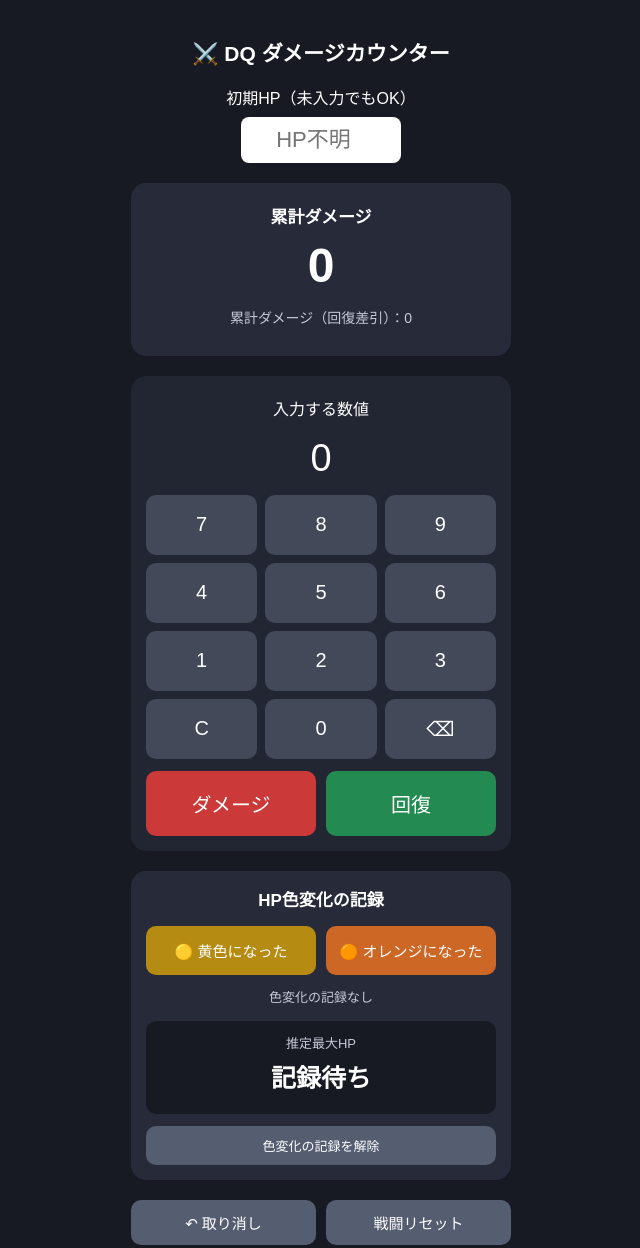
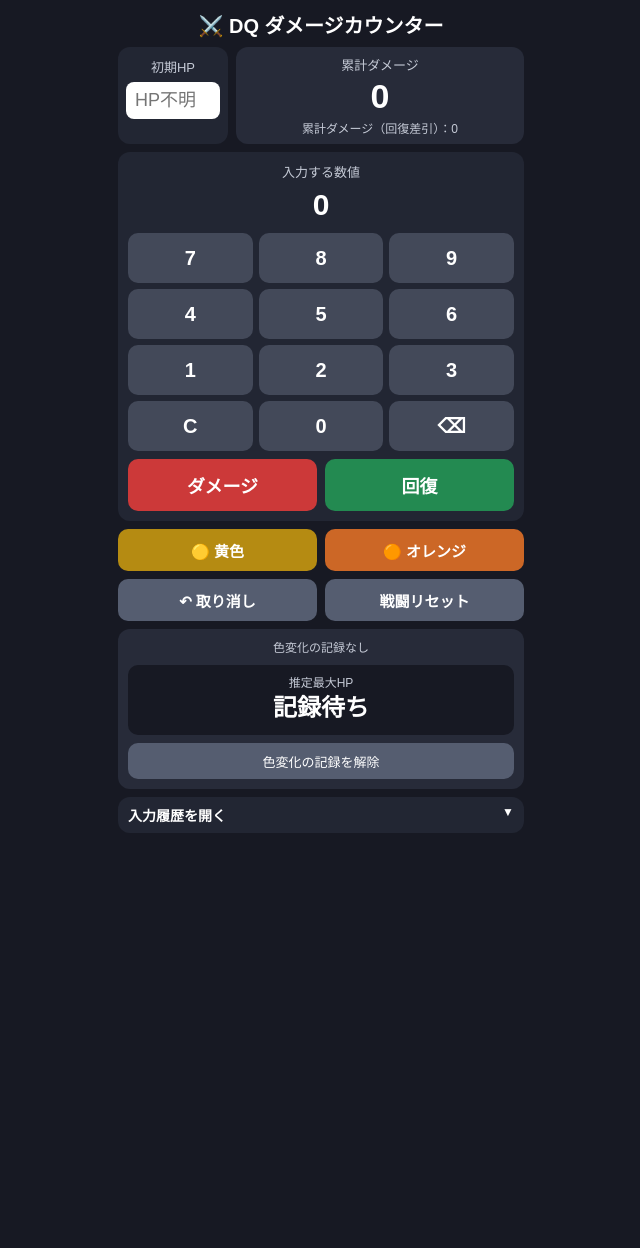
Before and after one commit to tomizukakou91-design/DQ-Damage-Counter, a plain HTML site: page index.html in a window 1280 px wide. Shown: the top 1248 px of the page, without its empty margins (319-959 px from the left). After the commit the page ends 845 px from the top, so only its background shows below. Drawn offline with Linux system fonts and the light colour scheme.

Commit message:
Add files via upload

```diff
--- a/index.html
+++ b/index.html
@@ -1,4 +1,3 @@
-
 <!DOCTYPE html>
 <html lang="ja">
 <head>
@@ -10,19 +9,25 @@
 </head>
 <body>
     <main class="app">
-        <h2>⚔️ DQ ダメージカウンター</h2>
+        <h1>⚔️ DQ ダメージカウンター</h1>
 
-        <label for="maxHP">初期HP（未入力でもOK）</label>
-        <input type="number" id="maxHP" placeholder="HP不明">
+        <section class="top-panel">
+            <div class="hp-input-area">
+                <label for="maxHP">初期HP</label>
+                <input type="number" id="maxHP" placeholder="HP不明">
+            </div>
 
-        <section class="result">
-            <h3 id="hpLabel">累計ダメージ</h3>
-            <div id="display">0</div>
-            <p id="totalDisplay">累計ダメージ：0</p>
+            <div class="result-card">
+                <div class="result-main">
+                    <p id="hpLabel">累計ダメージ</p>
+                    <div id="display">0</div>
+                </div>
+                <p id="totalDisplay">累計ダメージ（回復差引）：0</p>
+            </div>
         </section>
 
         <section class="calculator">
-            <p>入力する数値</p>
+            <p class="calc-label">入力する数値</p>
             <div id="amountDisplay">0</div>
 
             <div class="number-grid">
@@ -40,24 +45,20 @@
                 <button data-key="⌫">⌫</button>
             </div>
 
-            <div class="action-grid">
+            <div class="main-actions">
                 <button id="damageBtn" class="damage">ダメージ</button>
                 <button id="healBtn" class="heal">回復</button>
             </div>
         </section>
 
+        <section class="sub-actions">
+            <button id="yellowBtn" class="yellow-btn">🟡 黄色</button>
+            <button id="orangeBtn" class="orange-btn">🟠 オレンジ</button>
+            <button id="undoBtn" class="sub-btn">↶ 取り消し</button>
+            <button id="resetBtn" class="sub-btn">戦闘リセット</button>
+        </section>
+
         <section class="color-tracker">
-            <h3>HP色変化の記録</h3>
-
-            <div class="color-buttons">
-                <button id="yellowBtn" class="yellow-btn">
-                    🟡 黄色になった
-                </button>
-                <button id="orangeBtn" class="orange-btn">
-                    🟠 オレンジになった
-                </button>
-            </div>
-
             <div id="colorRecords" class="color-records">
                 色変化の記録なし
             </div>
@@ -73,15 +74,10 @@
             </button>
         </section>
 
-        <div class="controls">
-            <button id="undoBtn">↶ 取り消し</button>
-            <button id="resetBtn">戦闘リセット</button>
-        </div>
-
-        <section class="history">
-            <h3>入力履歴</h3>
+        <details class="history-panel">
+            <summary>入力履歴を開く</summary>
             <ul id="historyList"></ul>
-        </section>
+        </details>
     </main>
 </body>
 </html>
--- a/style.css
+++ b/style.css
@@ -1,112 +1,155 @@
-
 * {
     box-sizing: border-box;
 }
 
-body {
+html, body {
     margin: 0;
+    padding: 0;
     background: #171923;
     color: white;
     font-family: sans-serif;
 }
 
+body {
+    min-height: 100dvh;
+}
+
 .app {
-    max-width: 420px;
-    margin: auto;
-    padding: 20px;
+    max-width: 430px;
+    margin: 0 auto;
+    padding: 10px 12px 12px;
+}
+
+h1 {
+    margin: 0 0 8px;
+    font-size: 20px;
     text-align: center;
 }
 
-h2 {
-    font-size: 21px;
+.top-panel {
+    display: grid;
+    grid-template-columns: 110px 1fr;
+    gap: 8px;
+    margin-bottom: 8px;
+    align-items: stretch;
 }
 
-label {
+.hp-input-area {
+    background: #222633;
+    border-radius: 12px;
+    padding: 10px 8px;
+    text-align: center;
+}
+
+.hp-input-area label {
     display: block;
-    margin: 15px 0 8px;
+    font-size: 13px;
+    margin-bottom: 6px;
+    color: #c5cad6;
 }
 
 #maxHP {
-    width: 160px;
-    padding: 10px;
-    font-size: 22px;
+    width: 100%;
+    padding: 8px 6px;
+    font-size: 18px;
     text-align: center;
     border-radius: 8px;
     border: none;
 }
 
-.result {
+.result-card {
     background: #272b39;
-    border-radius: 15px;
-    padding: 15px;
-    margin: 20px 0;
+    border-radius: 12px;
+    padding: 8px 10px;
+    display: flex;
+    flex-direction: column;
+    justify-content: center;
+}
+
+.result-main {
+    text-align: center;
 }
 
 #hpLabel {
-    margin: 5px;
-    font-size: 17px;
+    margin: 0;
+    font-size: 13px;
+    color: #c5cad6;
 }
 
 #display {
-    font-size: 48px;
+    font-size: 34px;
     font-weight: bold;
-    margin: 10px 0;
+    margin: 4px 0;
+    line-height: 1.1;
 }
 
 #totalDisplay {
-    font-size: 14px;
+    margin: 0;
+    font-size: 12px;
     color: #c5cad6;
+    text-align: center;
 }
 
 .calculator {
     background: #222633;
-    padding: 15px;
-    border-radius: 15px;
+    border-radius: 12px;
+    padding: 10px;
+    margin-bottom: 8px;
 }
 
-.calculator p {
-    margin: 5px;
+.calc-label {
+    margin: 0 0 4px;
+    font-size: 13px;
+    color: #c5cad6;
+    text-align: center;
 }
 
 #amountDisplay {
-    font-size: 38px;
-    padding: 12px;
-    min-height: 70px;
+    font-size: 30px;
+    font-weight: bold;
+    text-align: center;
+    min-height: 40px;
+    line-height: 40px;
+    margin-bottom: 8px;
 }
 
 button {
     border: none;
     border-radius: 10px;
     color: white;
-    font-size: 20px;
     cursor: pointer;
     touch-action: manipulation;
+    font-size: 18px;
+}
+
+button:active {
+    filter: brightness(1.15);
 }
 
 .number-grid {
     display: grid;
     grid-template-columns: repeat(3, 1fr);
-    gap: 8px;
+    gap: 6px;
 }
 
 .number-grid button {
     background: #434959;
-    height: 60px;
+    height: 50px;
+    font-size: 20px;
+    font-weight: bold;
 }
 
-button:active {
-    filter: brightness(1.3);
+.main-actions {
+    display: grid;
+    grid-template-columns: 1fr 1fr;
+    gap: 8px;
+    margin-top: 8px;
 }
 
-.action-grid {
-    display: grid;
-    grid-template-columns: 1fr 1fr;
-    gap: 10px;
-    margin-top: 12px;
-}
-
-.action-grid button {
-    padding: 18px 5px;
+.main-actions button {
+    height: 52px;
+    font-size: 18px;
+    font-weight: bold;
 }
 
 .damage {
@@ -117,56 +160,17 @@
     background: #238a51;
 }
 
-.controls {
-    display: flex;
-    gap: 10px;
-    margin: 20px 0;
+.sub-actions {
+    display: grid;
+    grid-template-columns: 1fr 1fr;
+    gap: 8px;
+    margin-bottom: 8px;
 }
 
-.controls button {
-    flex: 1;
-    background: #555d70;
+.sub-actions button {
+    height: 42px;
     font-size: 15px;
-    padding: 12px 5px;
-}
-
-.history {
-    text-align: left;
-}
-
-#historyList {
-    list-style: none;
-    padding: 0;
-}
-
-#historyList li {
-    padding: 10px;
-    border-bottom: 1px solid #404554;
-}
-
-
-/* HP色変化記録 */
-.color-tracker {
-    background: #272b39;
-    border-radius: 15px;
-    padding: 15px;
-    margin: 20px 0;
-}
-
-.color-tracker h3 {
-    font-size: 17px;
-    margin: 0 0 15px;
-}
-
-.color-buttons {
-    display: grid;
-    grid-template-columns: 1fr 1fr;
-    gap: 10px;
-}
-
-.color-buttons button {
-    padding: 14px 5px;
-    font-size: 15px;
+    font-weight: bold;
 }
 
 .yellow-btn {
@@ -177,42 +181,100 @@
     background: #cc6726;
 }
 
+.sub-btn {
+    background: #555d70;
+}
+
+.color-tracker {
+    background: #272b39;
+    border-radius: 12px;
+    padding: 10px;
+    margin-bottom: 8px;
+}
+
 .color-records {
-    margin-top: 12px;
-    font-size: 13px;
-    line-height: 1.7;
+    font-size: 12px;
+    line-height: 1.5;
     color: #c5cad6;
+    text-align: center;
+    margin-bottom: 8px;
+    word-break: break-word;
 }
 
 .hp-estimate {
     background: #171923;
     border-radius: 10px;
-    padding: 12px;
-    margin-top: 12px;
+    padding: 8px;
+    text-align: center;
 }
 
 .hp-estimate p {
-    margin: 0 0 6px;
+    margin: 0 0 4px;
+    font-size: 12px;
     color: #c5cad6;
-    font-size: 13px;
 }
 
 #estimatedHP {
-    font-size: 25px;
+    font-size: 24px;
     font-weight: bold;
+    line-height: 1.2;
 }
 
 #estimateDetail {
     display: block;
+    margin-top: 4px;
+    font-size: 11px;
     color: #aeb5c5;
-    margin-top: 8px;
-    line-height: 1.5;
+    line-height: 1.4;
 }
 
 .clear-colors {
+    width: 100%;
+    margin-top: 8px;
     background: #555d70;
-    padding: 10px;
-    margin-top: 12px;
+    height: 36px;
     font-size: 13px;
-    width: 100%;
 }
+
+.history-panel {
+    background: #222633;
+    border-radius: 12px;
+    padding: 8px 10px;
+}
+
+.history-panel summary {
+    cursor: pointer;
+    font-size: 14px;
+    font-weight: bold;
+    list-style: none;
+}
+
+.history-panel summary::-webkit-details-marker {
+    display: none;
+}
+
+.history-panel summary::after {
+    content: "▼";
+    float: right;
+    font-size: 12px;
+}
+
+.history-panel[open] summary::after {
+    content: "▲";
+}
+
+#historyList {
+    list-style: none;
+    padding: 8px 0 0;
+    margin: 0;
+}
+
+#historyList li {
+    padding: 6px 0;
+    border-bottom: 1px solid #404554;
+    font-size: 13px;
+}
+
+#historyList li:last-child {
+    border-bottom: none;
+}
```
